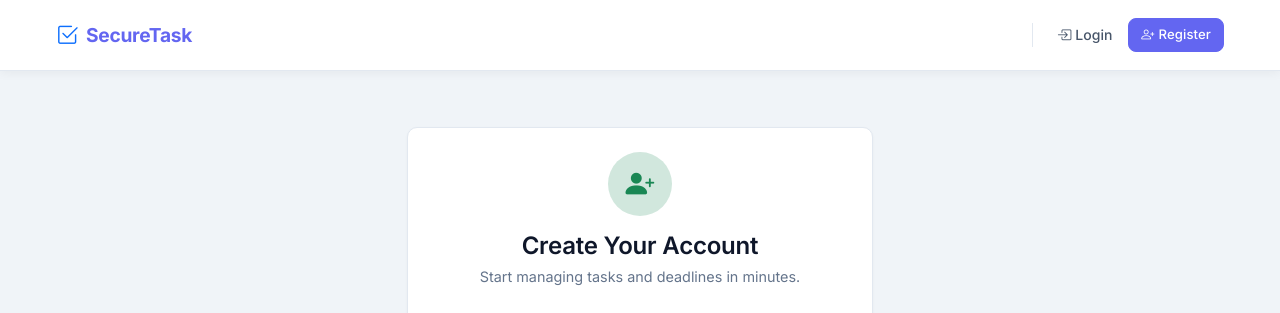
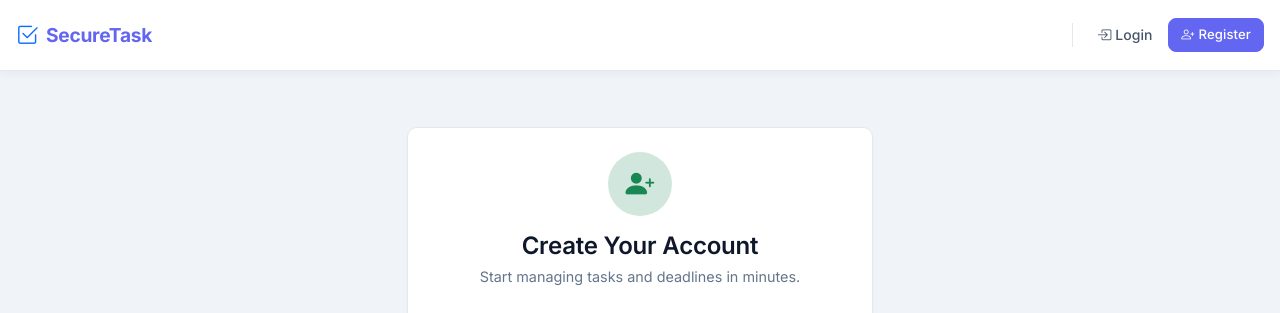
Before and after one commit to chaimagayes/securetask, a Flask app: page /auth/register in a window 1280 px wide. Shown: the top 313 px of the page. Run offline with Flask 3, Linux system fonts and the light colour scheme.

Commit message:
modifications

```diff
--- a/src/static/styles.css
+++ b/src/static/styles.css
@@ -74,8 +74,7 @@ body {
 }
 
 .app-container {
-  max-width: 1200px;
-  margin: 0 auto;
+  width: 100%;
   padding-left: 1rem;
   padding-right: 1rem;
 }
```
